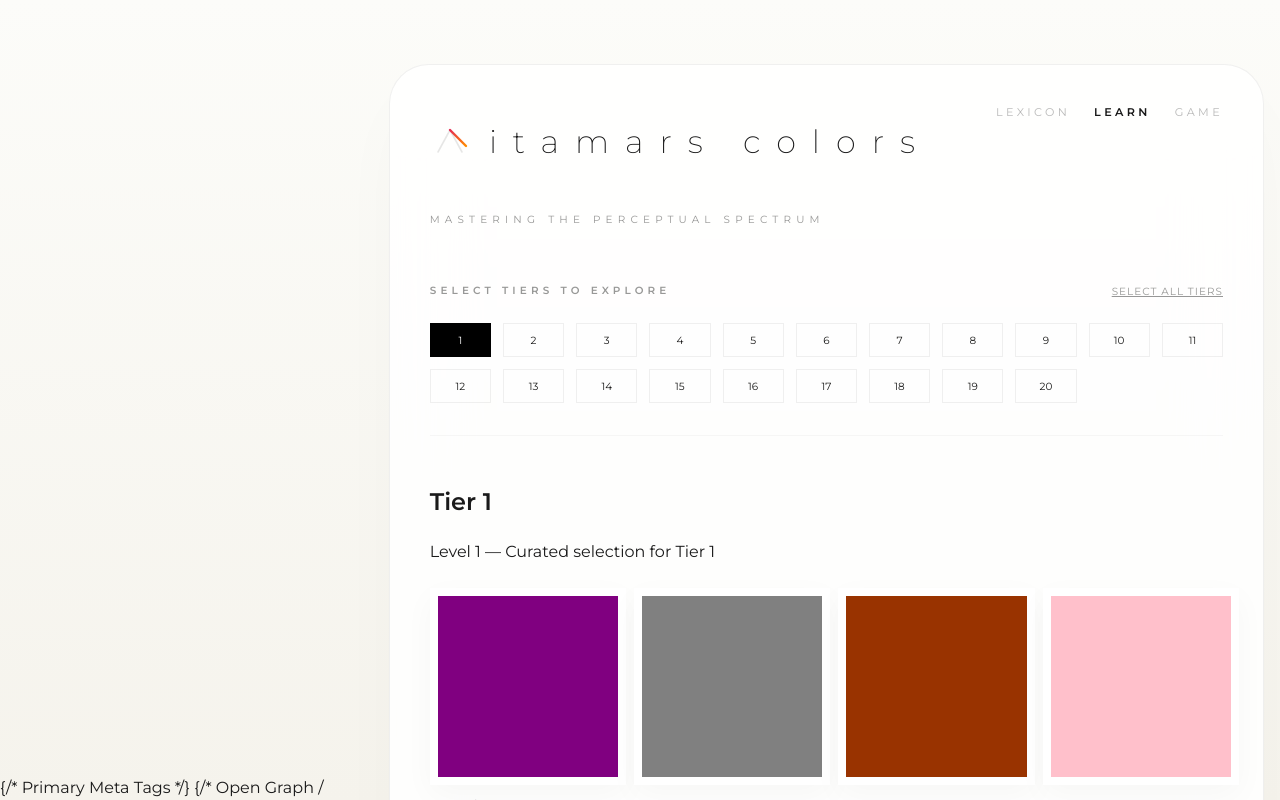
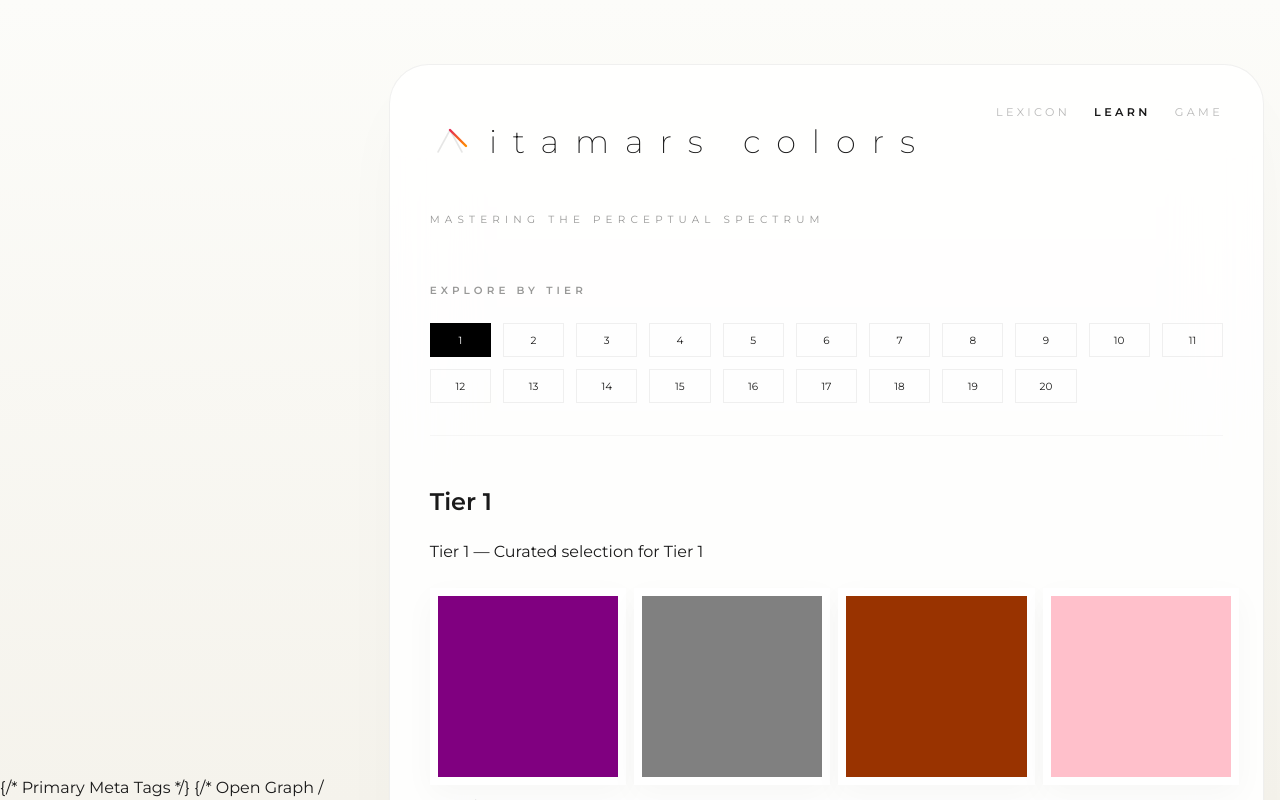
Before and after one commit to ItamarShecwitz/colors, a React (Vite) app: page / in a window 1280 px wide. Both pictures are taken after a click on the button "LEARN". Shown: the top 800 px of the page. Built offline with nearby package versions, Linux system fonts and the light colour scheme.

Commit message:
feat: restrict Learn section to single selected tier for focused study

```diff
--- a/src/App.tsx
+++ b/src/App.tsx
@@ -10,29 +10,7 @@ function App() {
   const [history, setHistory] = useState<string[]>([])
   const [harmonyMode, setHarmonyMode] = useState<'complementary' | 'analogous' | 'triadic' | 'neutral'>('complementary')
 
-  const [selectedTiers, setSelectedTiers] = useState<Set<number>>(new Set([1]))
-
-  const toggleTier = (tier: number) => {
-    setSelectedTiers(prev => {
-      const next = new Set(prev)
-      if (next.has(tier)) {
-        if (next.size > 1) {
-          next.delete(tier)
-        }
-      } else {
-        next.add(tier)
-      }
-      return next
-    })
-  }
-
-  const selectAllTiers = () => {
-    if (selectedTiers.size === COLOR_LEVELS.length) {
-      setSelectedTiers(new Set([1]))
-    } else {
-      setSelectedTiers(new Set(COLOR_LEVELS.map(l => l.id)))
-    }
-  }
+  const [selectedTier, setSelectedTier] = useState<number>(1)
 
   const colorData = useMemo(() => {
     try {
@@ -349,17 +327,14 @@ function App() {
             <div className="learn-view animate-in">
               <section className="tier-filter-section">
                 <div className="filter-header">
-                  <h3 className="filter-title">Select Tiers to Explore</h3>
-                  <button className="select-all-btn" onClick={selectAllTiers}>
-                    {selectedTiers.size === COLOR_LEVELS.length ? 'Clear All but Tier 1' : 'Select All Tiers'}
-                  </button>
+                  <h3 className="filter-title">Explore by Tier</h3>
                 </div>
                 <div className="tier-selector-grid">
                   {COLOR_LEVELS.map(level => (
                     <button
                       key={level.id}
-                      className={`tier-btn ${selectedTiers.has(level.id) ? 'active' : ''}`}
-                      onClick={() => toggleTier(level.id)}
+                      className={`tier-btn ${selectedTier === level.id ? 'active' : ''}`}
+                      onClick={() => setSelectedTier(level.id)}
                     >
                       {level.id}
                     </button>
@@ -367,11 +342,11 @@ function App() {
                 </div>
               </section>
 
-              {COLOR_LEVELS.filter(l => selectedTiers.has(l.id)).map(level => (
-                <section key={level.id} className="level-block">
+              {COLOR_LEVELS.filter(l => l.id === selectedTier).map(level => (
+                <section key={level.id} className="level-block animate-in">
                   <div className="level-info">
                     <h2>{level.name}</h2>
-                    <p>Level {level.id} &mdash; {level.description}</p>
+                    <p>Tier {level.id} &mdash; {level.description}</p>
                   </div>
                   <div className="level-grid">
                     {level.colors.map(color => {
```
Also changed, not shown: 2 other files (tests, documents, lock files or other folders).
